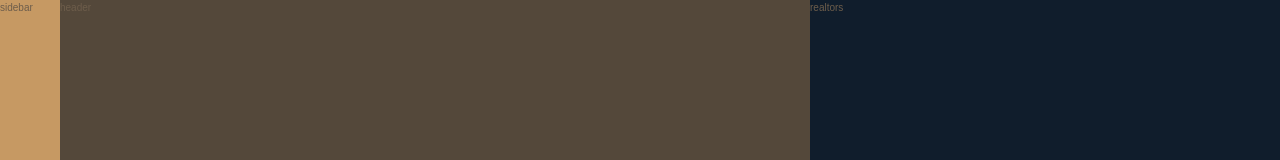
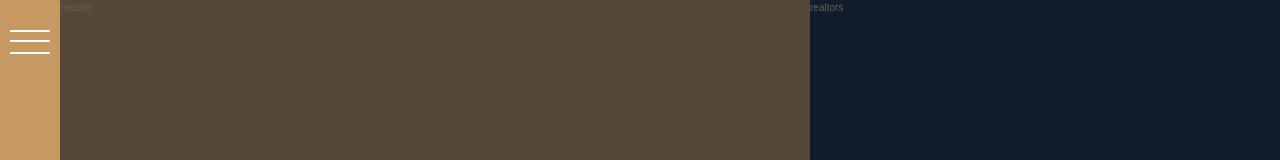
Before and after one commit to Khandaker007/home-booking-web, a React (Vite) app: page / in a window 1280 px wide. Shown: the top 160 px of the page. Built offline with nearby package versions, Linux system fonts and the light colour scheme.

Commit message:
button implemented on sidebar

```diff
--- a/src/pages/home-page/home-page.component.jsx
+++ b/src/pages/home-page/home-page.component.jsx
@@ -30,7 +30,7 @@ const HomePage = () =>{
         <div className="container">
 
             <div className="sidebar">
-                sidebar
+                <button className="nav-btn"></button>
             </div>
 
             <header className="header">
--- a/src/pages/home-page/home-page.style.scss
+++ b/src/pages/home-page/home-page.style.scss
@@ -13,6 +13,29 @@
     grid-column: sidebar-start / sidebar-end;
     grid-row: 1 / -1;
 
+    text-align: center;
+
+    .nav-btn{
+        border: none;
+        border-radius: 0;
+
+        background-color: #fff;
+        height: 2px;
+        width: 4rem;
+        margin-top: 4rem;
+
+        &::before,
+        &::after{
+            content: '';
+            background-color: #fff;
+            height: 2px;
+            width: 4rem;
+            display: block;
+        }
+
+        &::before{transform: translateY(-1rem);}
+        &::after{transform: translateY(1rem);}
+    }
 }
 
 .header{
```
